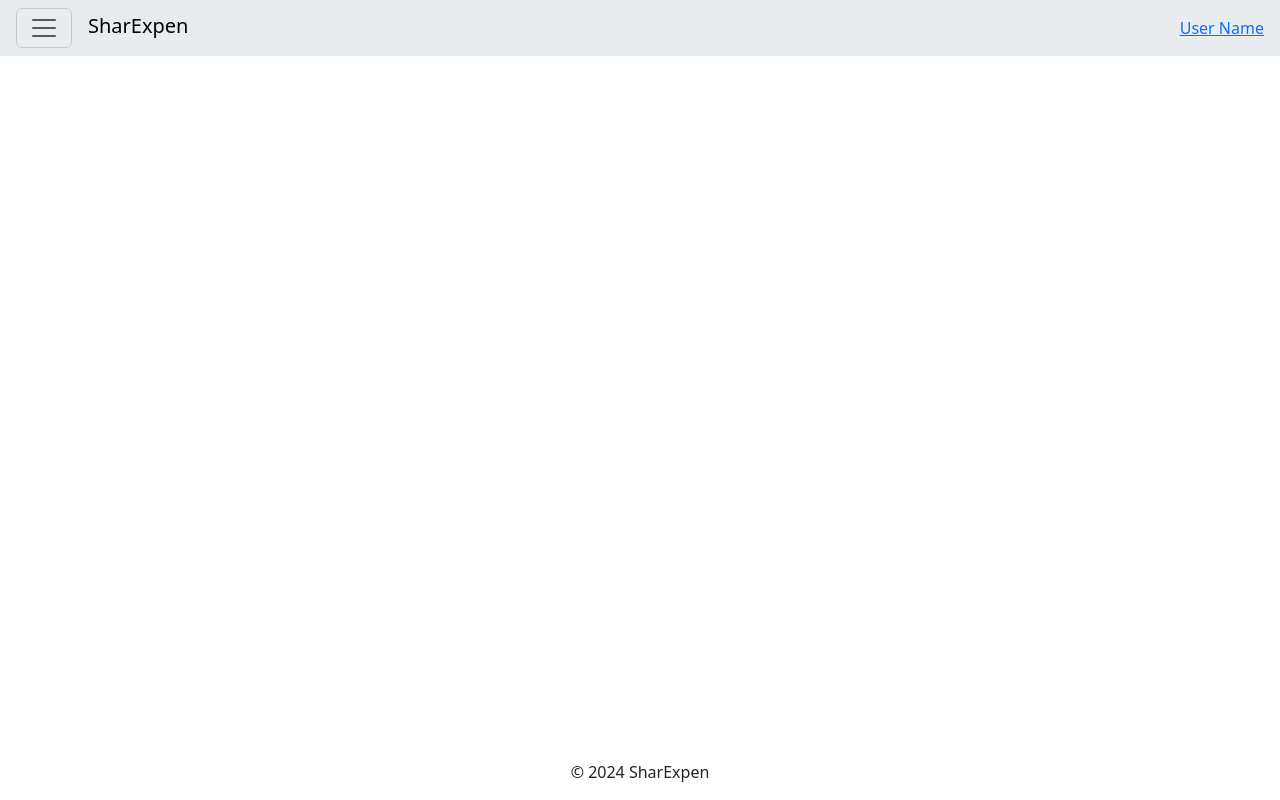
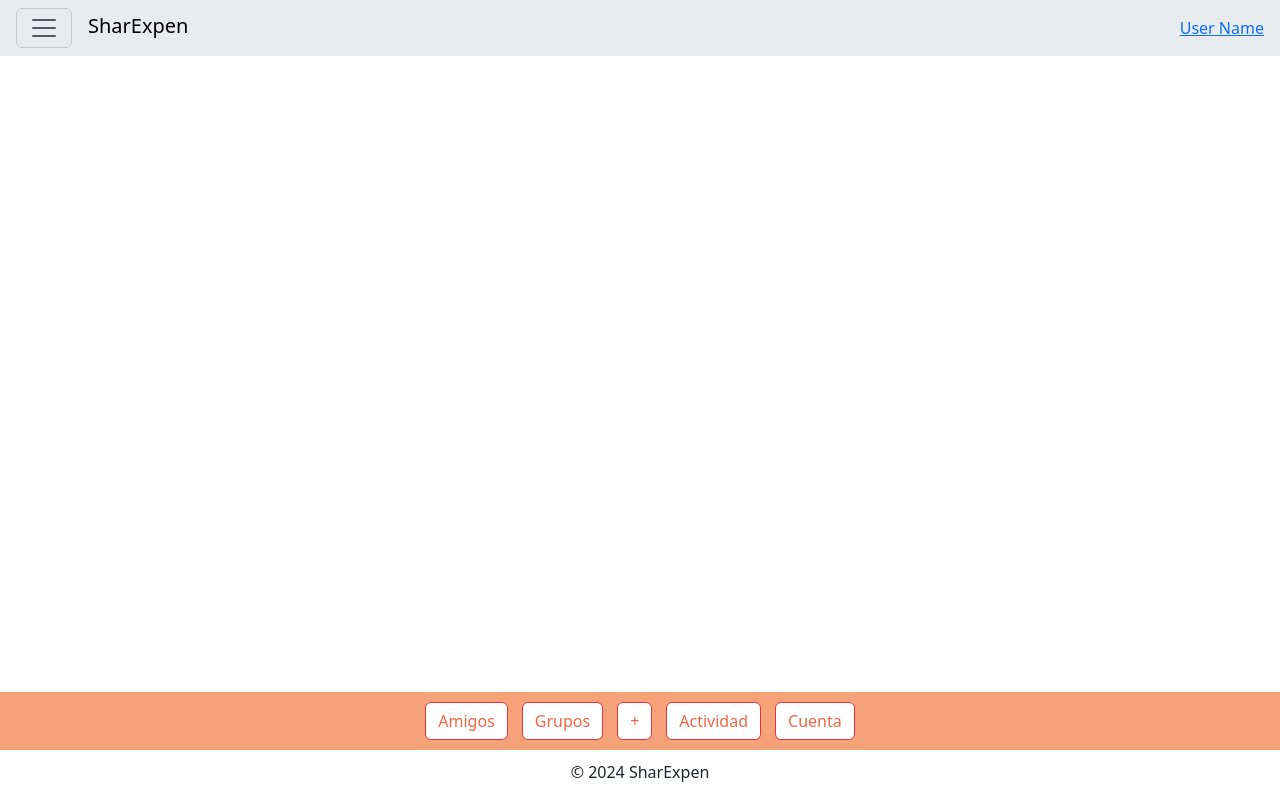
Before and after one commit to matildejb/TFM_front, an Angular app: page / in a window 1280 px wide. Built offline with nearby package versions, Linux system fonts and the light colour scheme.

Commit message:
Componente del menú de botones
Creación y comienzo de estilo del menú de botones de la página principal, esperando a la creación de rutas para enlazar los botones y a establecer qué botones necesitaremos

```diff
--- a/src/app/app.component.html
+++ b/src/app/app.component.html
@@ -2,6 +2,7 @@
   <app-header></app-header>
 </header>
 <main class="my-3">
+  <app-menu-buttons></app-menu-buttons>
   <router-outlet />
 </main>
 <footer class="fixed-bottom">
--- a/src/app/app.component.ts
+++ b/src/app/app.component.ts
@@ -2,11 +2,12 @@ import { Component } from '@angular/core';
 import { RouterOutlet } from '@angular/router';
 import { HeaderComponent } from './components/header/header.component';
 import { FooterComponent } from './components/footer/footer.component';
+import { MenuButtonsComponent } from './components/menu/menu-buttons.components';
 
 @Component({
   selector: 'app-root',
   standalone: true,
-  imports: [RouterOutlet, HeaderComponent, FooterComponent],
+  imports: [RouterOutlet, HeaderComponent, FooterComponent, MenuButtonsComponent],
   templateUrl: './app.component.html',
   styleUrl: './app.component.css',
 })
--- /dev/null
+++ b/src/app/components/menu/menu-buttons.component.css
@@ -0,0 +1,20 @@
+.menu-container {
+  position: fixed;
+  bottom: 50px;
+  width: 100%;
+  display: flex;
+  justify-content: center;
+  padding: 10px;
+  background-color: #f6a278;
+}
+
+.btn {
+  margin: 0 7px;
+  background-color: white; /* Cambia este valor al color que desees */
+  color: #f16744;
+}
+
+.btn:hover {
+    background-color: #f16744; /* Cambia este valor al color que desees cuando el ratón pasa por encima del botón */
+    color: #FFFFFF; /* Cambia este valor al color que desees para el texto cuando el ratón pasa por encima del botón */
+}
--- /dev/null
+++ b/src/app/components/menu/menu-buttons.component.html
@@ -0,0 +1,7 @@
+<div class="menu-container">
+    <button type="button" class="btn btn-outline-danger">Amigos</button>
+    <button type="button" class="btn btn-outline-danger">Grupos</button>
+    <button type="button" class="btn btn-outline-danger">+</button>
+    <button type="button" class="btn btn-outline-danger">Actividad</button>
+    <button type="button" class="btn btn-outline-danger">Cuenta</button>
+</div>
```
Also changed, not shown: src/app/components/menu/menu-buttons.components.ts (added, +13 -0 lines).
